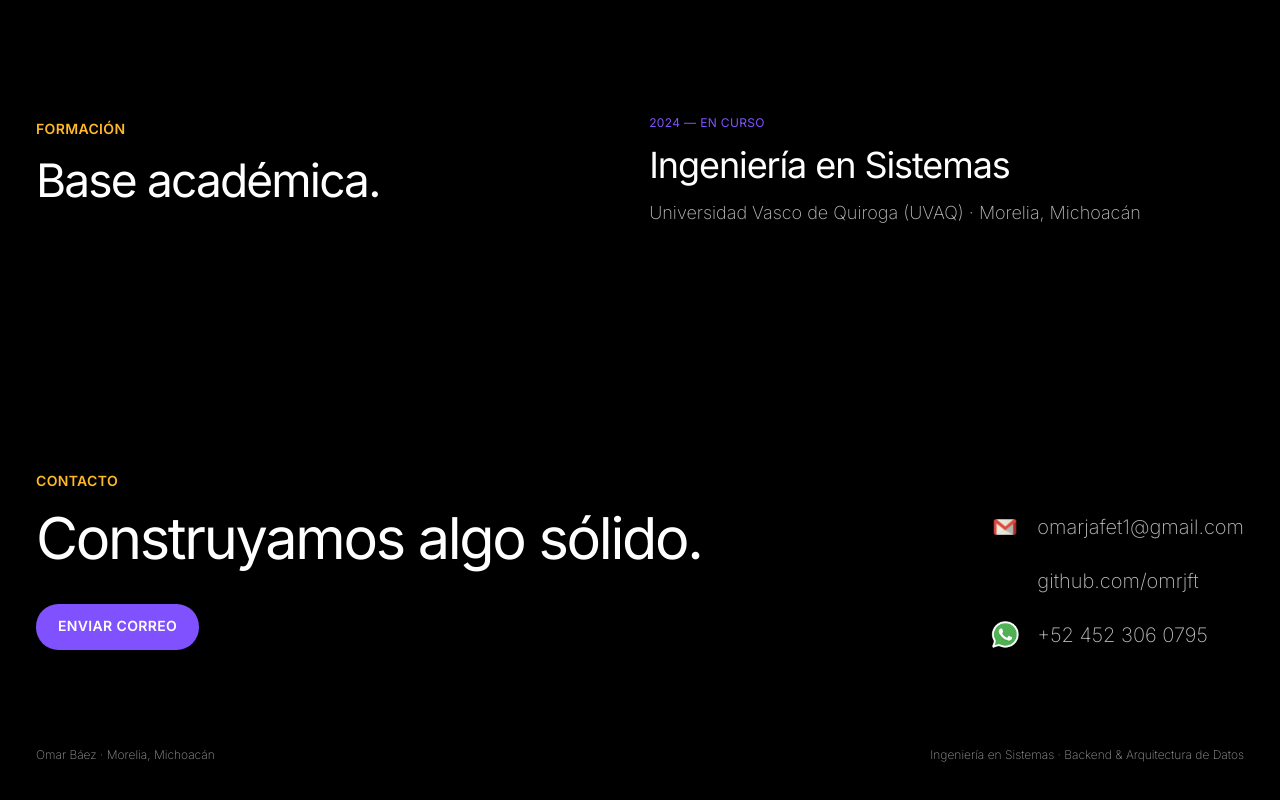
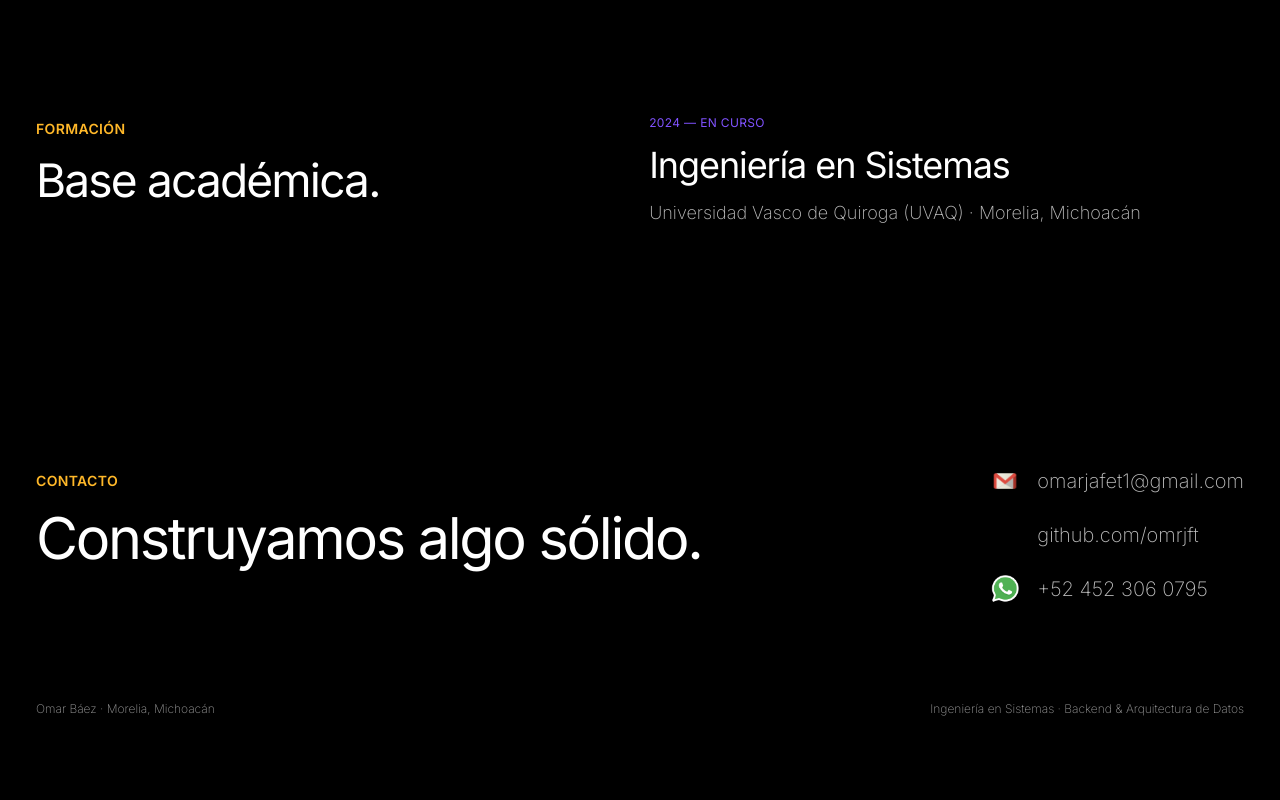
Before and after one commit to omrjft/omrjft.github.io, a plain HTML site: page index.html in a window 1280 px wide. Shown: the part 4591-5391 px from the top of the page. Drawn offline with Linux system fonts and the light colour scheme; animation ran at ten frames a second.

Commit message:
correction

```diff
--- a/index.html
+++ b/index.html
@@ -296,7 +296,6 @@
                 <div>
                     <span class="eyebrow" data-es="Contacto" data-en="Contact">Contacto</span>
                     <h2 class="section-title contact-headline" data-es="Construyamos algo sólido." data-en="Let's build something solid.">Construyamos algo sólido.</h2>
-                    <a class="btn-primary" href="mailto:omarjafet1@gmail.com" data-es="Enviar correo" data-en="Send email">Enviar correo</a>
                 </div>
 
                 <div class="contact-links">
```
